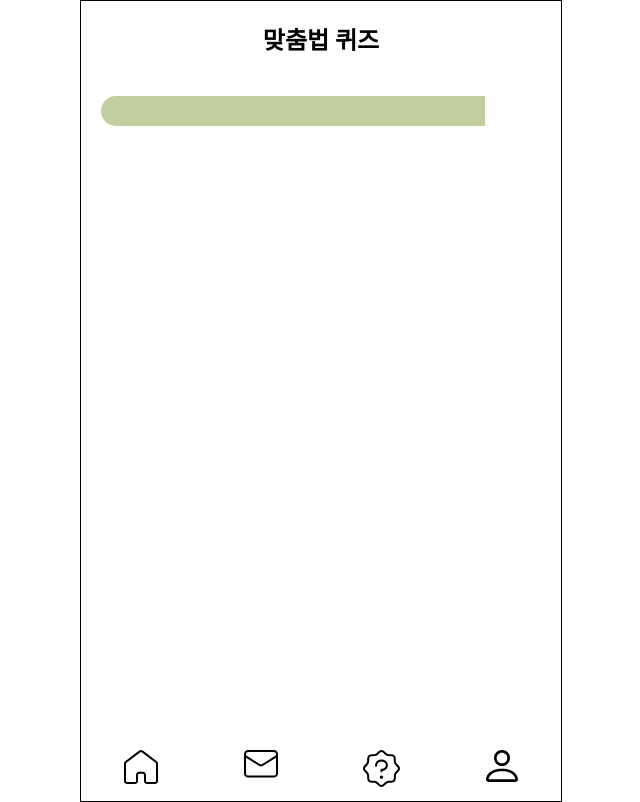
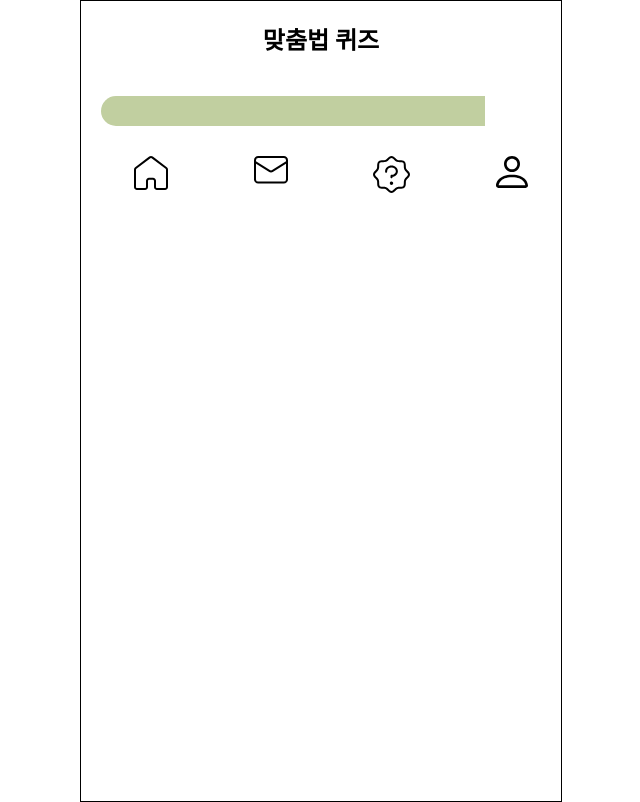
Before and after one commit to onesilver04/COKOTHON_2024, a React (Create React App) app: page /test in a window 1280 px wide. Shown: the whole page, without its empty margins (319-959 px from the left). Built offline with nearby package versions, Linux system fonts and the light colour scheme; the HTML template or start-up script is replaced by a standard one.

Commit message:
[FIX]: Footer Background Color Fixed

```diff
--- a/src/components/Footer.css
+++ b/src/components/Footer.css
@@ -1,6 +1,6 @@
 .Home{
     position: absolute;
-    bottom: 10px;
+    padding: 10px;
     display: flex;
     justify-content: space-around;
     width: 100%;
--- a/src/components/Footer.js
+++ b/src/components/Footer.js
@@ -8,7 +8,7 @@ import ProfileIcon from '../assets/ProfileIcon.svg';
 const Footer = () => {
   return (
     <div>
-      <div className="Home">
+      <div className="Home" style={{ backgroundColor: "white" }}>
         <Link to="/main"><img src={HomeIcon} alt="hello" /></Link>
         <Link to="/email"><img src={MessageIcon} alt="hello" /></Link>
         <Link to="/quiz"><img src={QuestionIcon} alt="hello" /></Link>
```
